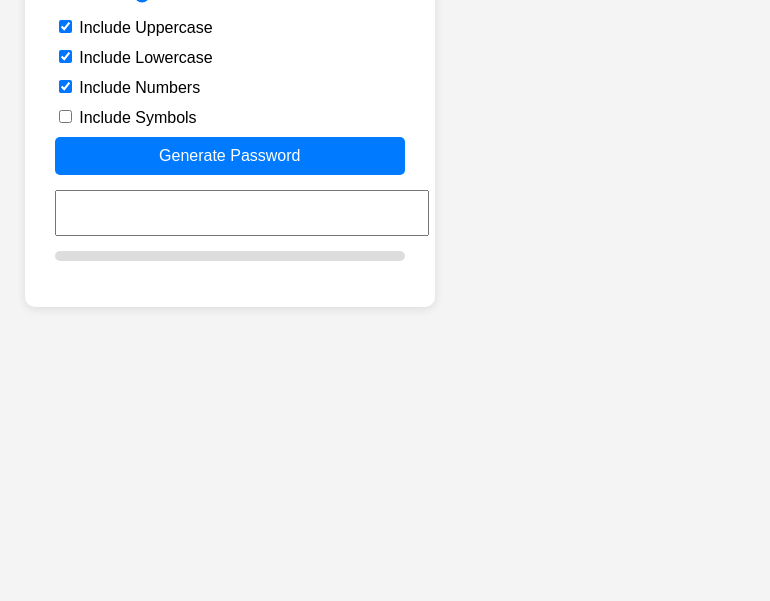
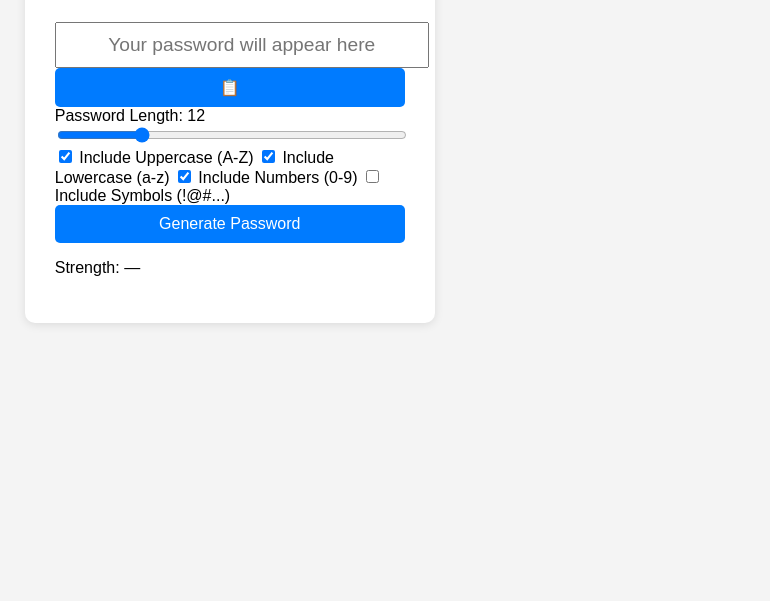
Before and after one commit to rajavarma2/password-creator, a plain HTML site: page index.html in a window 1280 px wide. Shown: the part 199-800 px from the top of the page, without its empty margins (258-1028 px from the left). Drawn offline with Linux system fonts and the light colour scheme.

Commit message:
Update index.html

```diff
--- a/index.html
+++ b/index.html
@@ -4,29 +4,38 @@
   <meta charset="UTF-8" />
   <meta name="viewport" content="width=device-width, initial-scale=1.0"/>
   <title>Password Generator</title>
+  <link href="https://fonts.googleapis.com/css2?family=Inter:wght@400;600&display=swap" rel="stylesheet">
   <link rel="stylesheet" href="style.css" />
 </head>
 <body>
   <div class="container">
-    <h2>Password Generator 🔐</h2>
+    <h1>🔐 Password Generator</h1>
 
-    <div class="options">
-      <label>Password Length: <span id="lengthValue">12</span></label>
-      <input type="range" id="length" min="6" max="32" value="12" />
+    <div class="generator-card">
+      <div class="password-display">
+        <input type="text" id="password" placeholder="Your password will appear here" readonly />
+        <button id="copy" title="Copy Password">📋</button>
+      </div>
 
-      <label><input type="checkbox" id="uppercase" checked /> Include Uppercase</label>
-      <label><input type="checkbox" id="lowercase" checked /> Include Lowercase</label>
-      <label><input type="checkbox" id="numbers" checked /> Include Numbers</label>
-      <label><input type="checkbox" id="symbols" /> Include Symbols</label>
+      <div class="slider-group">
+        <label for="length">Password Length: <span id="lengthValue">12</span></label>
+        <input type="range" id="length" min="6" max="32" value="12" />
+      </div>
+
+      <div class="checkbox-group">
+        <label><input type="checkbox" id="uppercase" checked /> Include Uppercase (A-Z)</label>
+        <label><input type="checkbox" id="lowercase" checked /> Include Lowercase (a-z)</label>
+        <label><input type="checkbox" id="numbers" checked /> Include Numbers (0-9)</label>
+        <label><input type="checkbox" id="symbols" /> Include Symbols (!@#...)</label>
+      </div>
+
+      <button id="generate" class="generate-btn">Generate Password</button>
+
+      <div class="strength-meter">
+        <div class="bar" id="strength"><div></div></div>
+        <p id="strength-text">Strength: —</p>
+      </div>
     </div>
-
-    <button id="generate">Generate Password</button>
-    <input type="text" id="password" readonly />
-
-    <div class="strength" id="strength">
-      <div></div>
-    </div>
-    <p id="strength-text"></p>
   </div>
 
   <footer>
```
